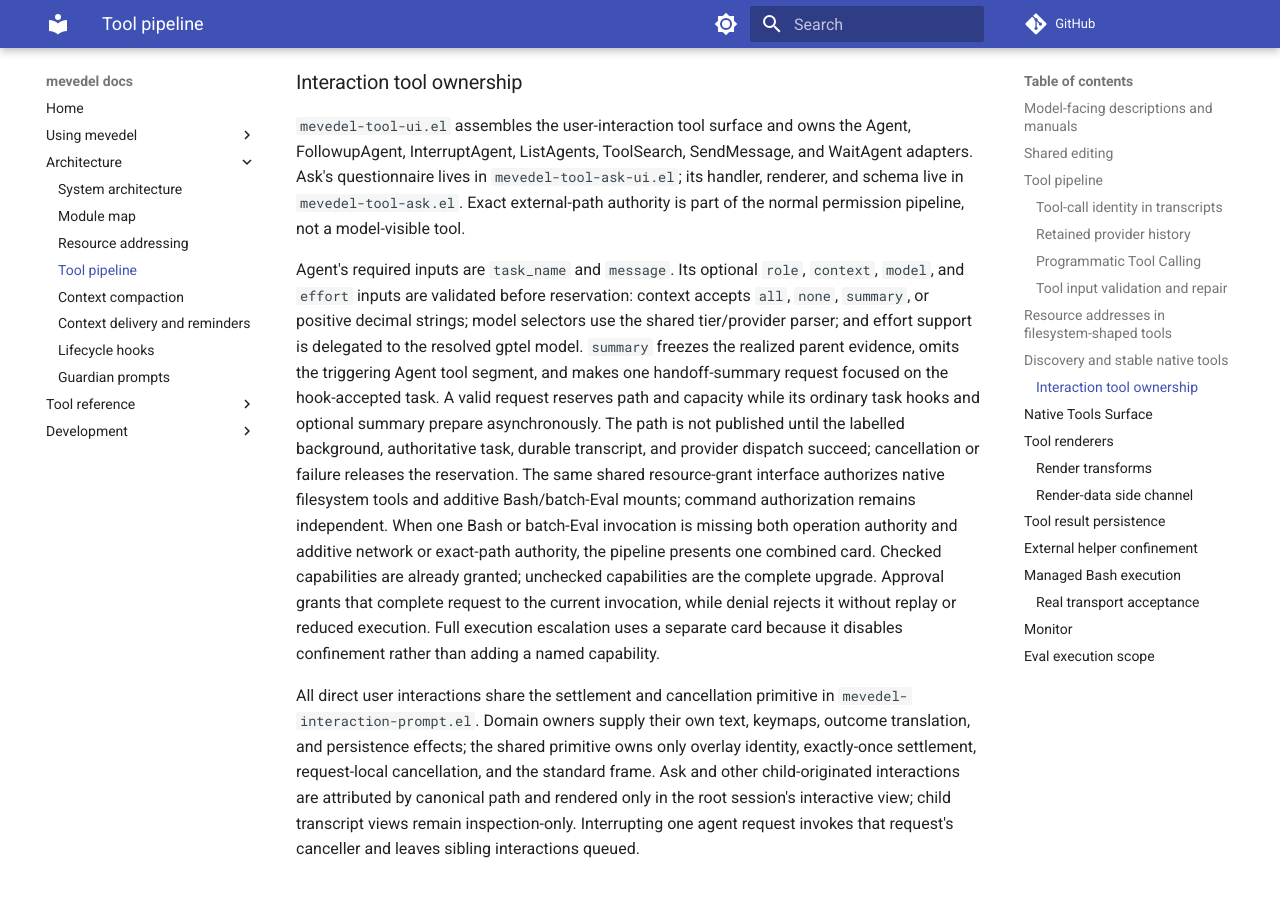
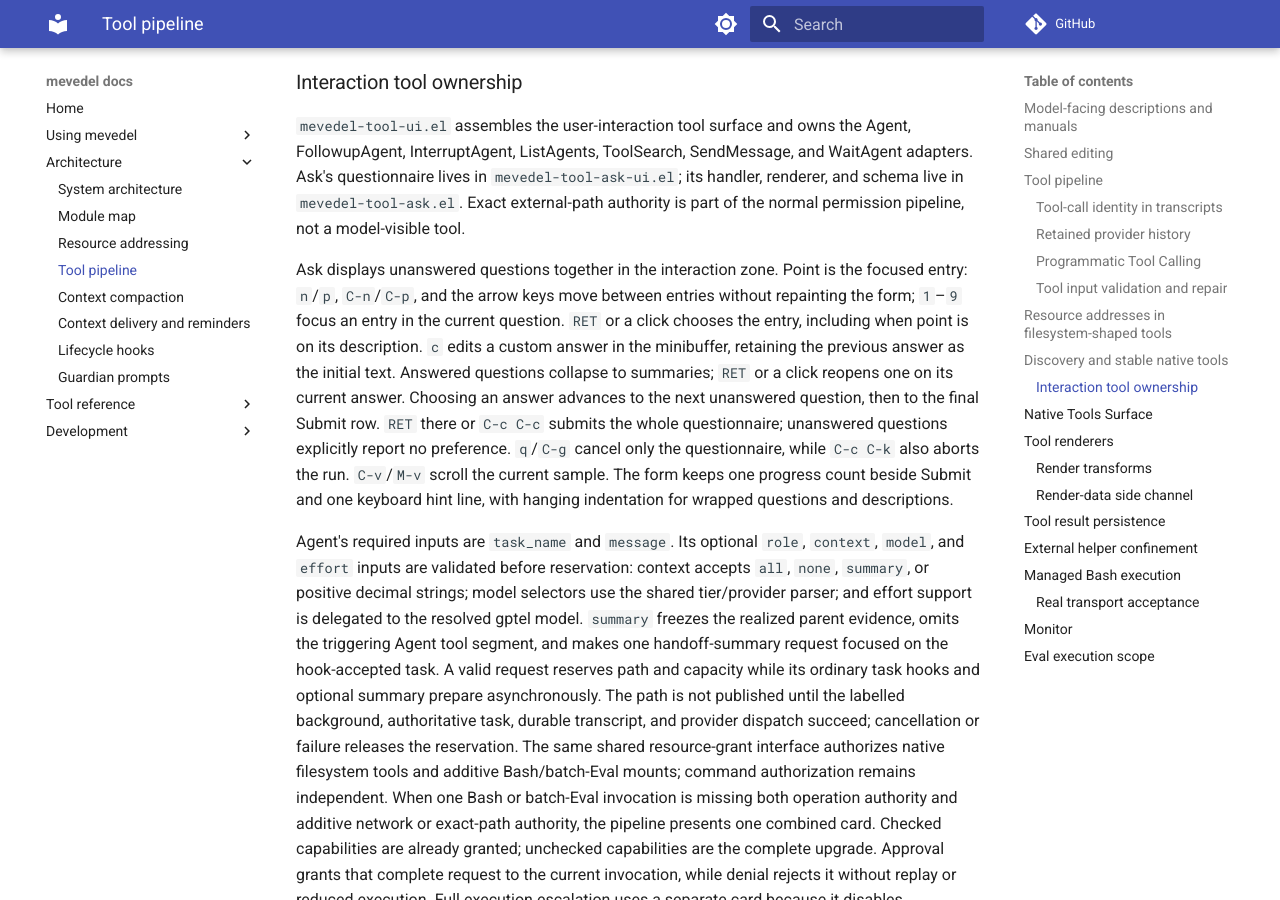
Before and after one commit to FrauH0lle/mevedel, an MkDocs documentation site: the page built from docs/tools.md, in a window 1280 px wide and 900 px high, scrolled down 16568 px. Built offline with MkDocs 1.6.1 and Material for MkDocs 9.7.7, drawn with Linux system fonts in a browser that asks for light colours; comment, search, counter and statistics services are not loaded.

Commit message:
fix(ask): Make point the form focus and simplify answer review

```diff
--- a/docs/tools.md
+++ b/docs/tools.md
@@ -745,6 +745,20 @@ Agent, FollowupAgent, InterruptAgent, ListAgents, ToolSearch, SendMessage, and
 WaitAgent adapters. Ask's questionnaire lives in `mevedel-tool-ask-ui.el`; its
 handler, renderer, and schema live in `mevedel-tool-ask.el`. Exact external-path
 authority is part of the normal permission pipeline, not a model-visible tool.
+
+Ask displays unanswered questions together in the interaction zone. Point is
+the focused entry: `n`/`p`, `C-n`/`C-p`, and the arrow keys move between entries
+without repainting the form; `1`–`9` focus an entry in the current question.
+`RET` or a click chooses the entry, including when point is on its description.
+`c` edits a custom answer in the minibuffer, retaining the previous answer as
+the initial text. Answered questions collapse to summaries; `RET` or a click
+reopens one on its current answer. Choosing an answer advances to the next
+unanswered question, then to the final Submit row. `RET` there or `C-c C-c`
+submits the whole questionnaire; unanswered questions explicitly report no
+preference. `q`/`C-g` cancel only the questionnaire, while `C-c C-k` also aborts
+the run. `C-v`/`M-v` scroll the current sample. The form keeps one progress
+count beside Submit and one keyboard hint line, with hanging indentation for
+wrapped questions and descriptions.
 
 Agent's required inputs are `task_name` and `message`. Its optional `role`,
 `context`, `model`, and `effort` inputs are validated before reservation:
```
Also changed, not shown: 2 other files.
